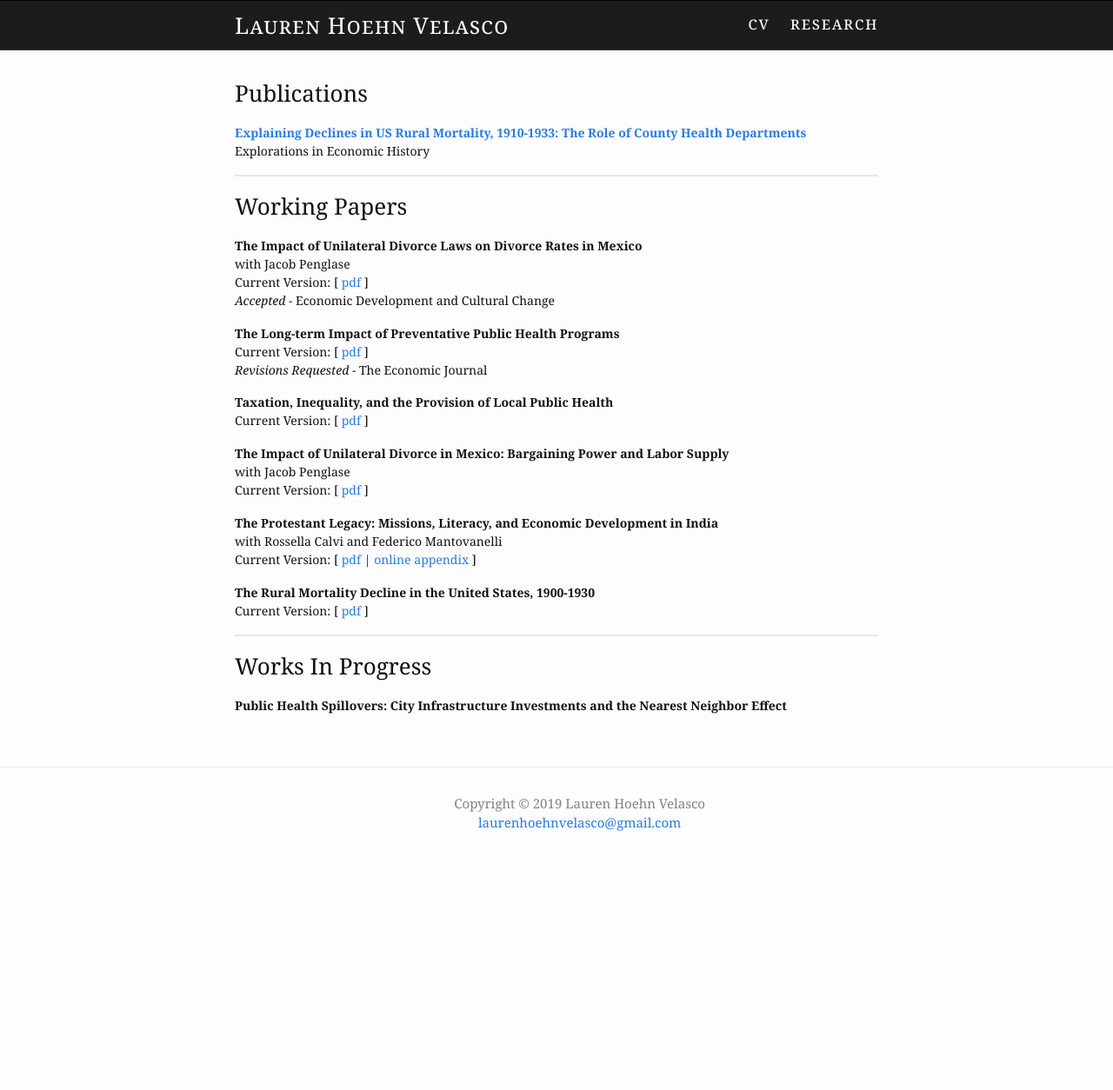
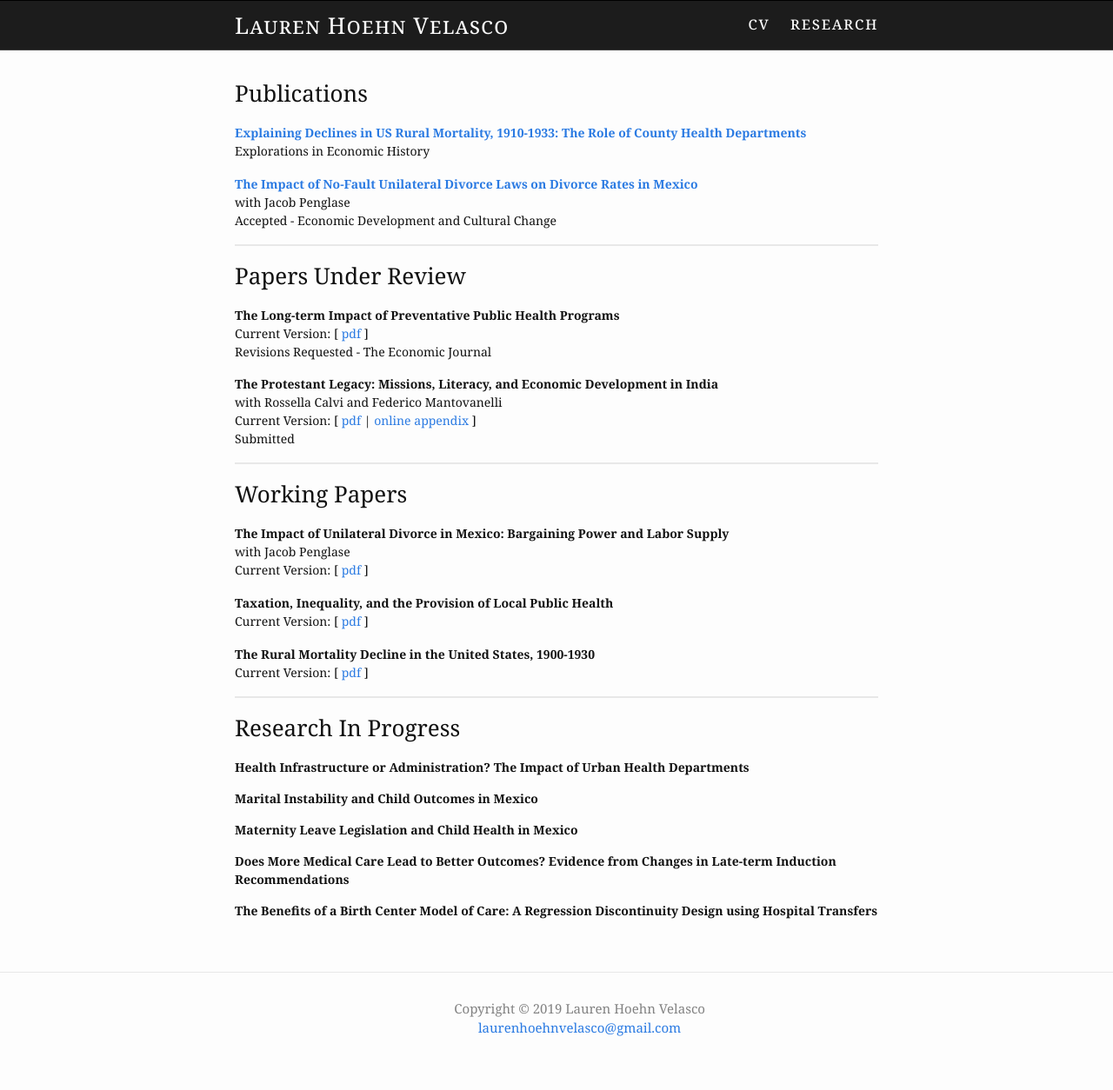
Before and after one commit to germsvel/lhv, a Jekyll site: the page built from research.html, in a window 1280 px wide. Shown: the whole page at 87% size. Built offline with Jekyll 4.4.1, drawn with Linux system fonts in a browser that asks for light colours; before the commit the page ends 1018 px from its top, so only the background shows below that.

Commit message:
Update CV and make /research match
Update CV file and make research section match the latest CV. We break
apart a "papers under review" section and move files around. Also update
the research in progress.

```diff
--- /dev/null
+++ b/_research_papers/benefits_of_birth_center_model_of_care.html
@@ -0,0 +1,6 @@
+---
+research_paper_type: work_in_progress
+rank: 5
+title: "The Benefits of a Birth Center Model of Care: A Regression Discontinuity
+Design using Hospital Transfers"
+---
--- /dev/null
+++ b/_research_papers/health_infrastructure_or_administration.html
@@ -0,0 +1,6 @@
+---
+research_paper_type: work_in_progress
+rank: 1
+title: "Health Infrastructure or Administration? The Impact of Urban Health
+Departments"
+---
--- a/_research_papers/divorce_laws_and_womens_bargaining_power.html
+++ b/_research_papers/impact_unilateral_divorce_bargaining_power_and_labor_supply.html
@@ -1,6 +1,6 @@
 ---
 research_paper_type: working_paper
-rank: 5
+rank: 1
 title: "The Impact of Unilateral Divorce in Mexico: Bargaining Power and Labor Supply"
 assets:
   - type: pdf
--- a/_research_papers/long_term_impact_public_health.html
+++ b/_research_papers/long_term_impact_public_health_programs.html
@@ -1,10 +1,10 @@
 ---
-research_paper_type: working_paper
+research_paper_type: under_review
 title: "The Long-term Impact of Preventative Public Health Programs"
 assets:
   - type: pdf
     link: hoehnvelasco_jmp.pdf
-rank: 2
+rank: 1
 status: Revisions Requested
 journal: The Economic Journal
 ---
--- /dev/null
+++ b/_research_papers/marital_instability_and_child_outcomes_mexico.html
@@ -0,0 +1,6 @@
+---
+research_paper_type: work_in_progress
+rank: 2
+title: "Marital Instability and Child Outcomes in Mexico"
+coauthors: Jacob Penglase
+---
--- /dev/null
+++ b/_research_papers/maternity_leave_legislation_and_child_health_mexico.html
@@ -0,0 +1,6 @@
+---
+research_paper_type: work_in_progress
+rank: 3
+title: "Maternity Leave Legislation and Child Health in Mexico"
+coauthors: Jacob Penglase
+---
--- /dev/null
+++ b/_research_papers/more_medical_care_lead_better_outcomes.html
@@ -0,0 +1,6 @@
+---
+research_paper_type: work_in_progress
+rank: 4
+title: "Does More Medical Care Lead to Better Outcomes? Evidence from Changes in
+Late-term Induction Recommendations"
+---
--- a/_research_papers/public_health_spillovers_city_infrastructure.html
+++ /dev/null
@@ -1,5 +0,0 @@
----
-research_paper_type: work_in_progress
-rank: 1
-title: "Public Health Spillovers: City Infrastructure Investments and the Nearest Neighbor Effect"
----
--- a/_research_papers/taxation_inequality_and_provision_public_health.html
+++ b/_research_papers/taxation_inequality_and_provision_public_health.html
@@ -1,6 +1,6 @@
 ---
 research_paper_type: working_paper
-rank: 3
+rank: 2
 title: "Taxation, Inequality, and the Provision of Local Public Health"
 assets:
   - type: pdf
--- a/_research_papers/the_protestant_legacy_missions_literacy_econ_development.html
+++ b/_research_papers/the_protestant_legacy_missions_literacy_econ_development.html
@@ -1,6 +1,6 @@
 ---
-research_paper_type: working_paper
-rank: 6
+research_paper_type: under_review
+rank: 2
 title: "The Protestant Legacy: Missions, Literacy, and Economic Development in India"
 assets:
   - type: pdf
@@ -8,4 +8,5 @@ assets:
   - type: online appendix
     external_link: https://drive.google.com/file/d/1-i-otsvTVJxYorEmYy1gGmdJQTTVpECJ/view
 coauthors: Rossella Calvi and Federico Mantovanelli
+status: Submitted
 ---
--- a/_research_papers/the_rural_mortality_decline_in_us.html
+++ b/_research_papers/the_rural_mortality_decline_in_us.html
@@ -1,6 +1,6 @@
 ---
 research_paper_type: working_paper
-rank: 7
+rank: 3
 title: "The Rural Mortality Decline in the United States, 1900-1930"
 assets:
   - type: pdf
--- a/research.html
+++ b/research.html
@@ -26,6 +26,55 @@ permalink: /research/
     {% endif %}
   </div>
 
+{% endfor %}
+
+<p class="solid-line"></p>
+
+<h3>Papers Under Review</h3>
+
+{% assign papers_under_review = site.research_papers | where: "research_paper_type", "under_review" | sort: "rank" %}
+
+{% for paper in papers_under_review %}
+  <div class="research-paper">
+    <span class="research-title">
+      {{ paper.title }}
+    </span>
+
+    {% if paper.coauthors %}
+    </br>
+      with {{ paper.coauthors }}
+    {% endif %}
+
+    {% if paper.assets %}
+    </br>
+    Current Version: [
+      {% for asset in paper.assets %}
+        {% if forloop.first != true %}
+          |
+        {% endif %}
+
+        {% if asset.link %}
+          <a target="_blank" href="{{ site.base_url }}/assets/research/{{ asset.link }}">
+            {{ asset.type }}
+          </a>
+        {% elsif asset.external_link %}
+          <a target="_blank" rel="external" href="{{ asset.external_link }}">
+            {{ asset.type }}
+          </a>
+        {% endif %}
+      {% endfor %}
+      ]
+    {% endif %}
+
+    {% if paper.status %}
+      </br>
+      <span>{{ paper.status }}</span>
+      {% if paper.journal %}
+       - <span class="research-paper-journal">{{ paper.journal }}</span>
+      {% endif %}
+    {% endif %}
+
+  </div>
 {% endfor %}
 
 <p class="solid-line"></p>
@@ -79,7 +128,7 @@ permalink: /research/
 
 <p class="solid-line"></p>
 
-<h3>Works In Progress</h3>
+<h3>Research In Progress</h3>
 
 {% assign works_in_progress = site.research_papers | where: "research_paper_type", "work_in_progress" | sort: "rank"  %}
 
```
Also changed, not shown: _research_papers/impact_no_fault_unilateral_divorce_laws_on_divorce_rates.html (added, +12 -0 lines), _research_papers/unilateral_divorce_rates_labor_supply.html (deleted, +0 -11 lines), _research_papers/explaining_declines_in_us_rural_mortality.html (renamed from _research_papers/explaining_declines_in_us_rural_mortaliry.html), 1 other file.
